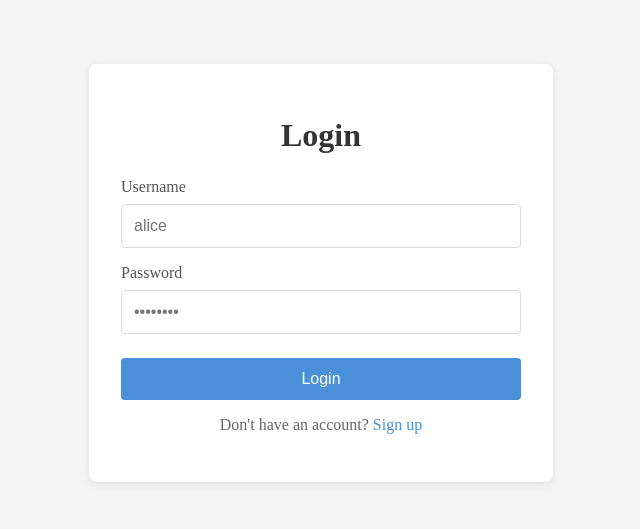
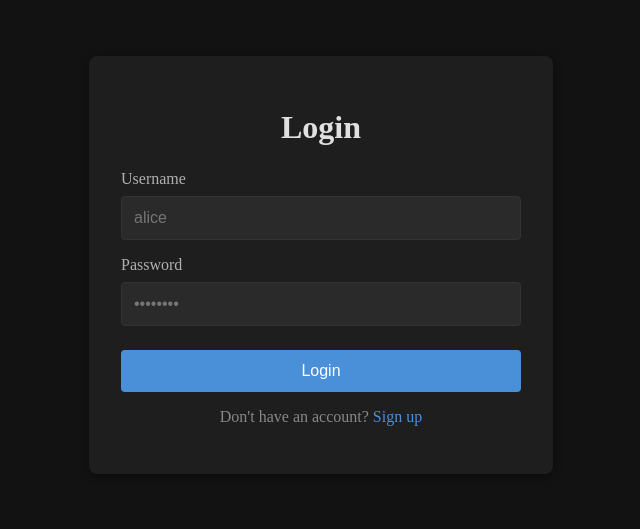
Before and after one commit to zukigit/zukivote, a React (Vite) app in the folder web/: page /login in a window 1280 px wide. Shown: the part 135-664 px from the top of the page, without its empty margins (319-959 px from the left). Built offline with nearby package versions, Linux system fonts and the light colour scheme; no server answers.

Commit message:
feat: make dark mode

```diff
--- a/web/src/pages/Auth.css
+++ b/web/src/pages/Auth.css
@@ -1,16 +1,22 @@
+html, body {
+  margin: 0;
+  background-color: #121212;
+  color: #e0e0e0;
+}
+
 .auth-container {
   display: flex;
   justify-content: center;
   align-items: center;
   min-height: 100vh;
-  background-color: #f5f5f5;
+  background-color: #121212;
 }
 
 .auth-card {
-  background: white;
+  background: #1e1e1e;
   padding: 2rem;
   border-radius: 8px;
-  box-shadow: 0 2px 10px rgba(0, 0, 0, 0.1);
+  box-shadow: 0 2px 10px rgba(0, 0, 0, 0.4);
   width: 100%;
   max-width: 400px;
 }
@@ -18,7 +24,7 @@
 .auth-card h1 {
   text-align: center;
   margin-bottom: 1.5rem;
-  color: #333;
+  color: #e0e0e0;
 }
 
 .form-group {
@@ -29,22 +35,24 @@
   display: block;
   margin-bottom: 0.5rem;
   font-weight: 500;
-  color: #555;
+  color: #b0b0b0;
 }
 
 .form-group input {
   width: 100%;
   padding: 0.75rem;
-  border: 1px solid #ddd;
+  border: 1px solid #333;
   border-radius: 4px;
   font-size: 1rem;
   box-sizing: border-box;
+  background-color: #2a2a2a;
+  color: #e0e0e0;
 }
 
 .form-group input:focus {
   outline: none;
   border-color: #4a90d9;
-  box-shadow: 0 0 0 2px rgba(74, 144, 217, 0.2);
+  box-shadow: 0 0 0 2px rgba(74, 144, 217, 0.3);
 }
 
 .auth-button {
@@ -66,7 +74,7 @@
 .auth-link {
   text-align: center;
   margin-top: 1rem;
-  color: #666;
+  color: #888;
 }
 
 .auth-link a {
@@ -79,8 +87,8 @@
 }
 
 .auth-error {
-  background-color: #fee;
-  color: #c00;
+  background-color: #2a1515;
+  color: #ff6b6b;
   padding: 0.75rem;
   border-radius: 4px;
   margin-bottom: 1rem;
@@ -88,6 +96,6 @@
 }
 
 .auth-button:disabled {
-  background-color: #a0c4e8;
+  background-color: #2a4a6a;
   cursor: not-allowed;
 }
```
